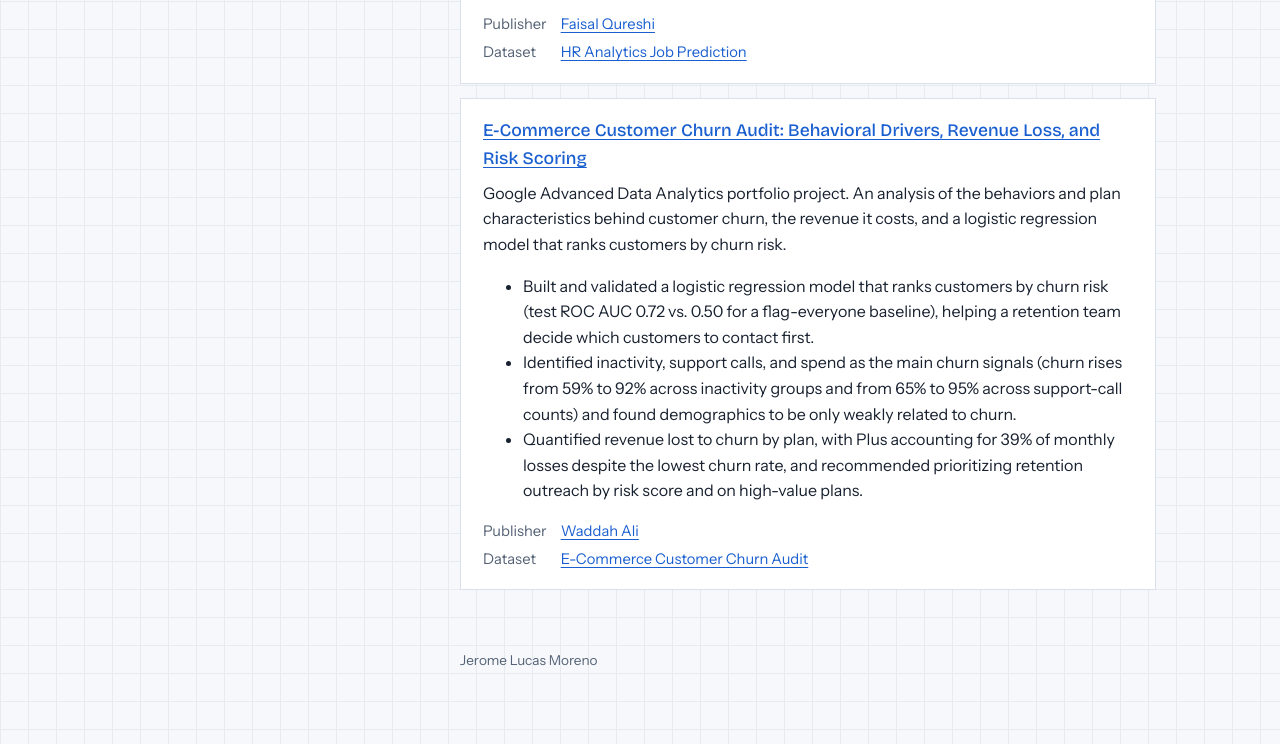
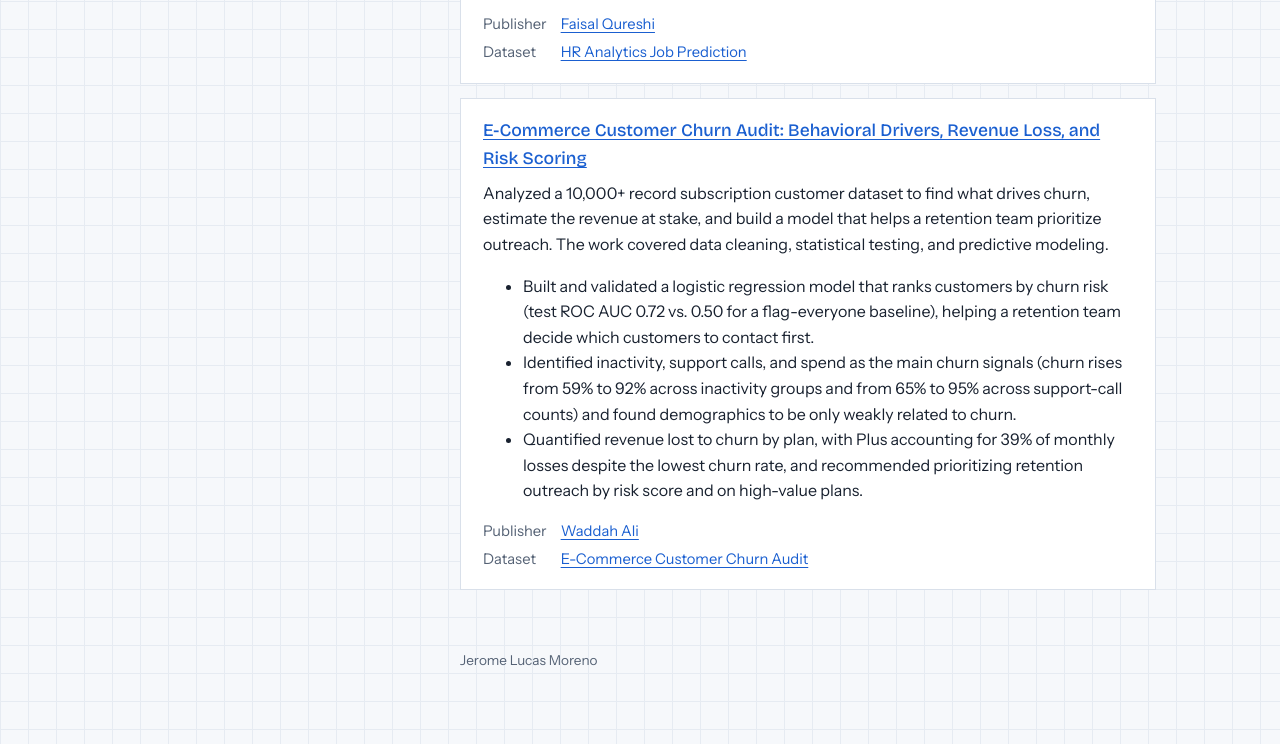
Before and after one commit to JL-Moreno021/JeromeMoreno021, a plain HTML site: page index.html in a window 1280 px wide. Shown: the part 2435-3179 px from the top of the page. Drawn offline with nearby package versions, Linux system fonts and the light colour scheme.

Commit message:
update profile E-Commerce-Customer-Churn-Audit project

```diff
--- a/index.html
+++ b/index.html
@@ -247,7 +247,7 @@ footer{color:var(--muted); font-size:.85rem; padding-top:8px}
 
       <article class="project">
         <h4><a href="https://github.com/JL-Moreno021/Customer-Churn-Audit">E-Commerce Customer Churn Audit: Behavioral Drivers, Revenue Loss, and Risk Scoring</a></h4>
-        <p>Google Advanced Data Analytics portfolio project. An analysis of the behaviors and plan characteristics behind customer churn, the revenue it costs, and a logistic regression model that ranks customers by churn risk.</p>
+        <p>Analyzed a 10,000+ record subscription customer dataset to find what drives churn, estimate the revenue at stake, and build a model that helps a retention team prioritize outreach. The work covered data cleaning, statistical testing, and predictive modeling.</p>
         <ul>
           <li>Built and validated a logistic regression model that ranks customers by churn risk (test ROC AUC 0.72 vs. 0.50 for a flag-everyone baseline), helping a retention team decide which customers to contact first.</li>
           <li>Identified inactivity, support calls, and spend as the main churn signals (churn rises from 59% to 92% across inactivity groups and from 65% to 95% across support-call counts) and found demographics to be only weakly related to churn.</li>
```
